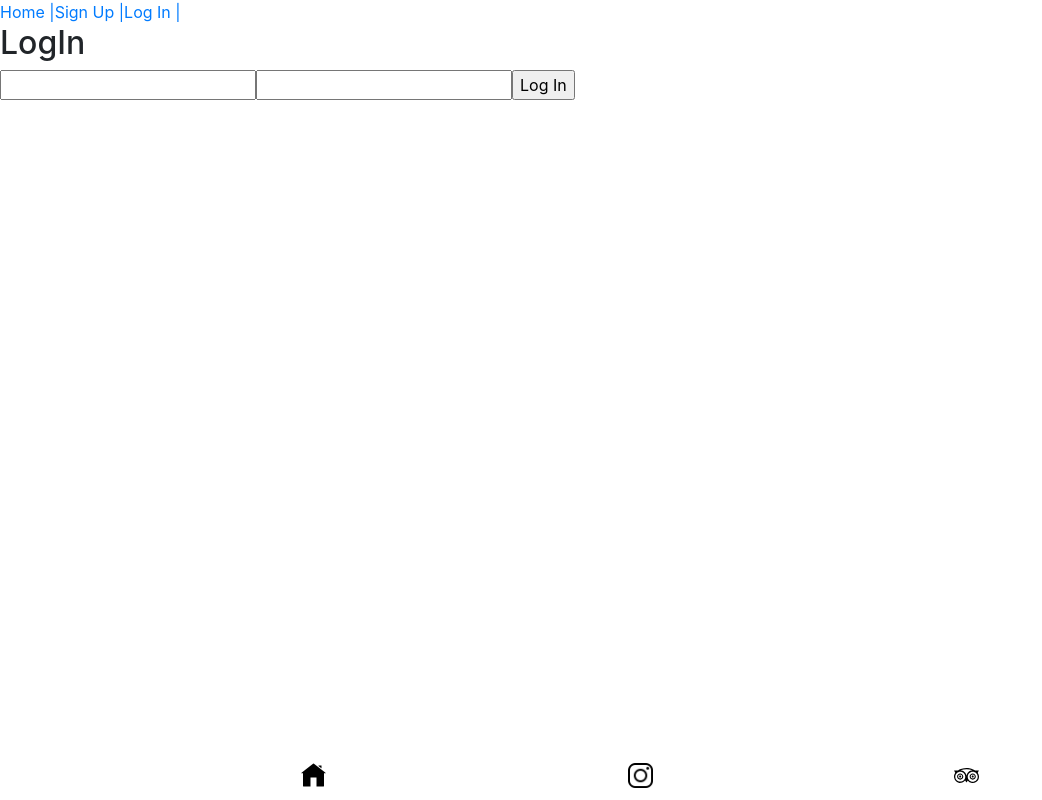
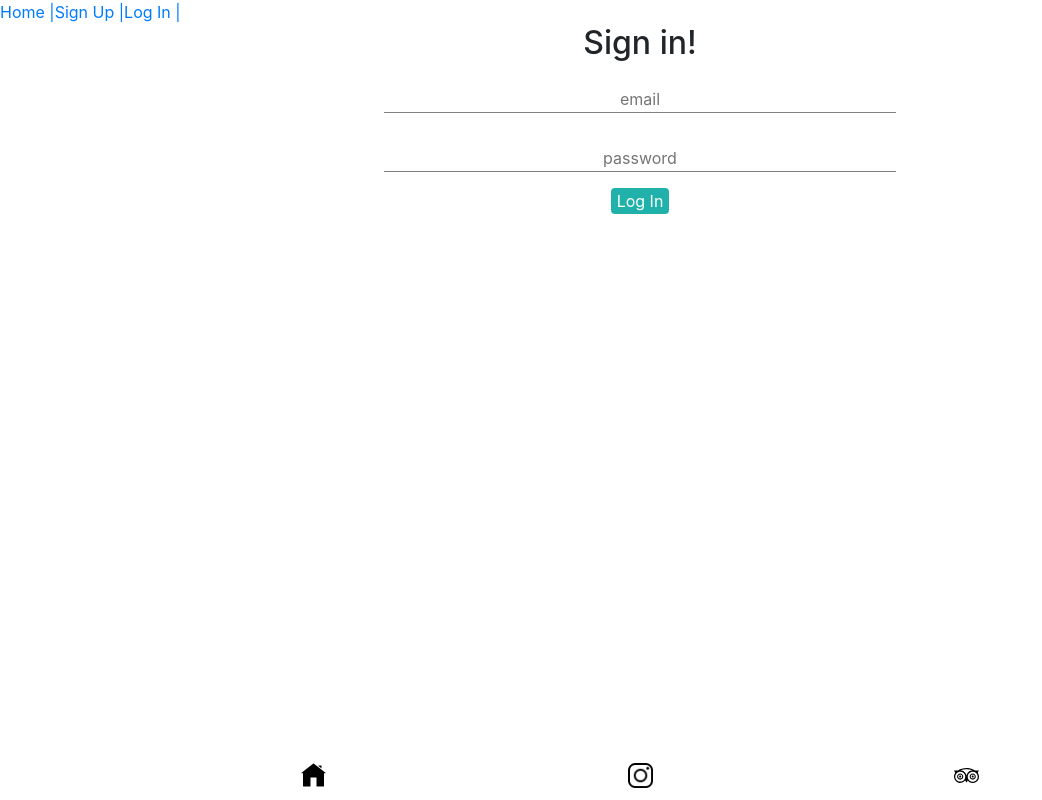
Before and after one commit to Herzenpolo/travel-journal, a React (Create React App) app in the folder travel-journal-frontend/: page /log-in in a window 1280 px wide. Shown: the whole page, without its empty margins (0-1042 px from the left). Built offline with nearby package versions, Linux system fonts and the light colour scheme; no server answers.

Commit message:
advances

```diff
--- a/travel-journal-frontend/src/App.css
+++ b/travel-journal-frontend/src/App.css
@@ -336,6 +336,27 @@
   background-color: lightsalmon !important;
 }
 
+.login-form-container {
+  display: flex;
+  flex-direction: column;
+  align-items: center;
+  justify-content: center;
+}
+
+.loginForm{
+  display: flex;
+  flex-direction: column;
+  align-items: center;
+  justify-content: center;
+  width: 50%;
+}
+
+.loginScreenBtn{
+  background-color: lightseagreen;
+  color: white;
+  border: none;
+  border-radius: 0.25rem;
+}
 
 /* Enter CSS for large Screens  */
 @media screen and (min-width: 973px) {
--- a/travel-journal-frontend/src/components/IndividualResult.jsx
+++ b/travel-journal-frontend/src/components/IndividualResult.jsx
@@ -5,7 +5,12 @@ import actions from "./services/index";
 
 class IndividualResult extends Component {
   state = {
-    location: {},
+    location: '',
+    city: '',
+    country: '',
+    review: '',
+    rating: 0,
+    pictureUrl: '',
     edit: false,
   };
 
@@ -13,18 +18,25 @@ class IndividualResult extends Component {
     Axios.get(
       `https://travel-journal-db.herokuapp.com/journalEntry/${this.props.match.params.id}`
     ).then((res) => {
-      console.log(res.data.journal);
+      console.log(res.data.journal.location);
       this.setState({
-        location: res.data.journal,
+        _id : res.data.journal._id,
+        location: res.data.journal.location,
+        city: res.data.journal.city,
+        country: res.data.journal.country,
+        review: res.data.journal.review,
+        rating: res.data.journal.rating,
+        visitDate: res.data.journal.visitDate,
+        pictureUrl: res.data.journal.pictureUrl,
       });
     });
   };
 
-  dbPost = async () => {
+  updateDb = async () => {
     this.setState({edit : !this.state.edit})
-    // alert(`${this.state.location} has been added to the updated`);
-    // let res = await actions.postToDb(this.state);
-    // console.log(res);
+    alert(`${this.state.location} has been added to the updated`);
+    let res = await actions.updateDb(this.state);
+    console.log(res);
   };
 
   onClickEdit = () => {
@@ -32,7 +44,6 @@ class IndividualResult extends Component {
   };
 
   onChange = (e) => {
-    e.preventDefault();
     console.log(e.target.value);
     this.setState({ [e.target.name]: e.target.value });
   };
@@ -44,9 +55,6 @@ class IndividualResult extends Component {
 
   render() {
     console.log(this.state);
-    let id = this.props.match.params.id;
-    console.log(id);
-
     return (
       <div>
         {this.state.edit === true ? (
@@ -56,7 +64,7 @@ class IndividualResult extends Component {
               className="journalEntryInput"
               name="location"
               onChange={this.onChange}
-              value={this.state.location.location}
+              placeholder={this.state.location}
             />
             <div className="star-rating">
               {" "}
@@ -107,27 +115,27 @@ class IndividualResult extends Component {
               className="journalEntryInput"
               name="city"
               onChange={this.onChange}
-              value={this.state.location.city}
+              placeholder={this.state.city}
             />
             <input
               type="text"
               className="journalEntryInput"
               name="country"
               onChange={this.onChange}
-              value={this.state.location.country}
+              placeholder={this.state.country}
             />
             <textarea
               className="journalEntryInput review"
               name="review"
               rows="5"
               columns="33"
-              value={this.state.location.review}
+              placeholder={this.state.review}
               onChange={this.onChange}
             />
             <Button
               className="search-btn"
               color="primary"
-              onClick={this.dbPost}
+              onClick={this.updateDb}
             >
               {" "}
               Save{" "}
@@ -138,19 +146,19 @@ class IndividualResult extends Component {
             <section className = "img-container">
               <img
                 className="home-img"
-                src={this.state.location.pictureUrl}
+                src={this.state.pictureUrl}
                 alt="japan"
               />
             </section>
             <section className="info-container">
-              <h2> {this.state.location.location} </h2>
+              <h2> {this.state.location} </h2>
               <hr/>
-              <h4> Rating: {this.state.location.rating}</h4>
+              <h4> Rating: {this.state.rating}</h4>
               <h4>
                 {" "}
-                {this.state.location.city}, {this.state.location.country}{" "}
+                {this.state.city}, {this.state.country}{" "}
               </h4>
-              <p> {this.state.location.review} </p>
+              <p> {this.state.review} </p>
               <Button onClick = {this.onClickEdit} color="primary"> Edit </Button>
             </section>
           </section>
--- a/travel-journal-frontend/src/components/auth/Login.js
+++ b/travel-journal-frontend/src/components/auth/Login.js
@@ -1,34 +1,57 @@
-import React, { Component, Fragment } from 'react';
-import actions from '../services/index'
+import React, { Component, Fragment } from "react";
+import actions from "../services/index";
+import { useHistory } from "react-router-dom";
 
 class LogIn extends Component {
+  state = {};
+  handleChange = (e) => this.setState({ [e.target.name]: e.target.value });
 
-    state = {
-
-    }
-    handleChange = e => this.setState({[e.target.name]: e.target.value})
-
-    handleSubmit = e => {
-        e.preventDefault()
-         actions.logIn(this.state).then(user => {
-             console.log(user.data)
-            this.props.setUser({...user.data})
+  handleSubmit = (e) => {
+    e.preventDefault();
+    actions
+      .logIn(this.state)
+      .then((user) => {
+        console.log(user.data);
+        this.props.setUser({ ...user.data });
+        alert(`All set! you can head home now!`);
       })
       .catch(({ response }) => {
-            alert('Uh oh! Something is off, please try again')
-            console.error(response.data)
-            console.log(response)
+        alert("Uh oh! Something is off, please try again");
+        console.error(response.data);
+        console.log(response);
       });
+  };
+
+  routeChange=()=> {
+    let path = `/`;
+    let history = useHistory();
+    history.push(path);
   }
+
+
   render() {
     return (
       <Fragment>
-                <h2>LogIn</h2>
-                <form onSubmit={this.handleSubmit}>
-                    <input name="email" type="email" onChange={this.handleChange} />
-                    <input name="password" type="password" onChange={this.handleChange} />
-                    <input type="submit" value="Log In"/>
+        <div className="login-form-container">
+          <h2>Sign in!</h2>
+          <form className="loginForm" onSubmit={this.handleSubmit}>
+            <input
+              className="journalEntryInput"
+              name="email"
+              type="email"
+              placeholder="email"
+              onChange={this.handleChange}
+            />
+            <input
+              className="journalEntryInput"
+              name="password"
+              type="password"
+              placeholder="password"
+              onChange={this.handleChange}
+            />
+            <input className="loginScreenBtn" type="submit" value="Log In"  onClick = {event =>  window.location.href='/'}/>
           </form>
+        </div>
       </Fragment>
     );
   }
--- a/travel-journal-frontend/src/components/auth/SignUp.js
+++ b/travel-journal-frontend/src/components/auth/SignUp.js
@@ -12,6 +12,7 @@ class SignUp extends Component {
             actions.signUp(this.state).then(user=> {
                 console.log(user.data)
                 this.props.setUser({...user.data})
+                alert('Your account has been created!')
             })
             .catch(({ response }) => {
                 alert('User already exists!')
@@ -22,12 +23,14 @@ class SignUp extends Component {
     render() {
         return (
             <Fragment>
+            <div className="login-form-container">
                 <h2>SignUP</h2>
-                <form onSubmit={this.handleSubmit}>
-                    <input className="signUpForm" placeholder = "email" name="email" type="email" onChange={this.handleChange} />
-                    <input className="signUpForm" placeholder = "password" name="password" type="password" onChange={this.handleChange} />
-                    <input type="submit" value="Sign Up"/>
+                <form className="loginForm" onSubmit={this.handleSubmit}>
+                    <input className="signUpForm journalEntryInput" placeholder = "email" name="email" type="email" onChange={this.handleChange} />
+                    <input className="signUpForm journalEntryInput" placeholder = "password" name="password" type="password" onChange={this.handleChange} />
+                    <input  className="loginScreenBtn" type="submit" value="Sign Up" onClick = {event =>  window.location.href='/'}/>
                 </form>
+                </div>
             </Fragment>
         );
     }
--- a/travel-journal-frontend/src/components/services/index.js
+++ b/travel-journal-frontend/src/components/services/index.js
@@ -3,8 +3,8 @@ let baseURL;
 
 process.env.NODE_ENV === 'production'
   //? (baseURL = 'here should be your production endpoint')
-  ? (baseURL = 'https://travel-journal-db.herokuapp.com')
-  : (baseURL = 'http://localhost:5000/');
+  ? (baseURL = 'https://travel-journal-db.herokuapp.com/')
+  : (baseURL = 'http://localhost:5000');
 
 const service = axios.create({ withCredentials: true, baseURL });
 
@@ -24,6 +24,9 @@ const actions = {
   postToDb: async (data) => {
     return await service.post('/journalEntry', data)
   },
+  updateDb: async (data) => {
+    return await service.post(`/journalEntry/update`,data)
+  },
   // getDb: async () => {
   //   return await service.get('/journalEntry')
   // },
```
Also changed, not shown: 1 other file (tests, documents, lock files or other folders). Lines whose indentation alone changed are shown as unchanged.
